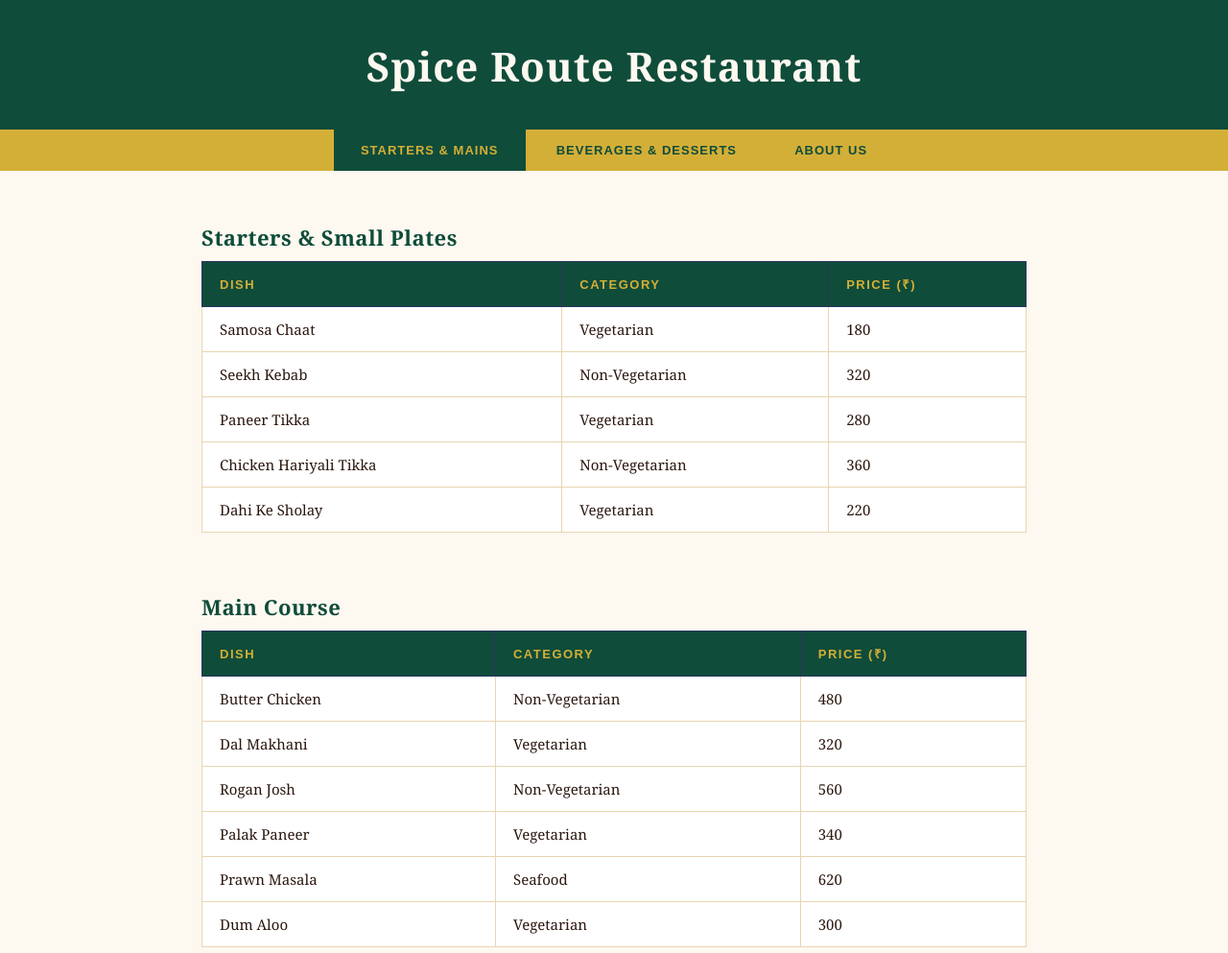
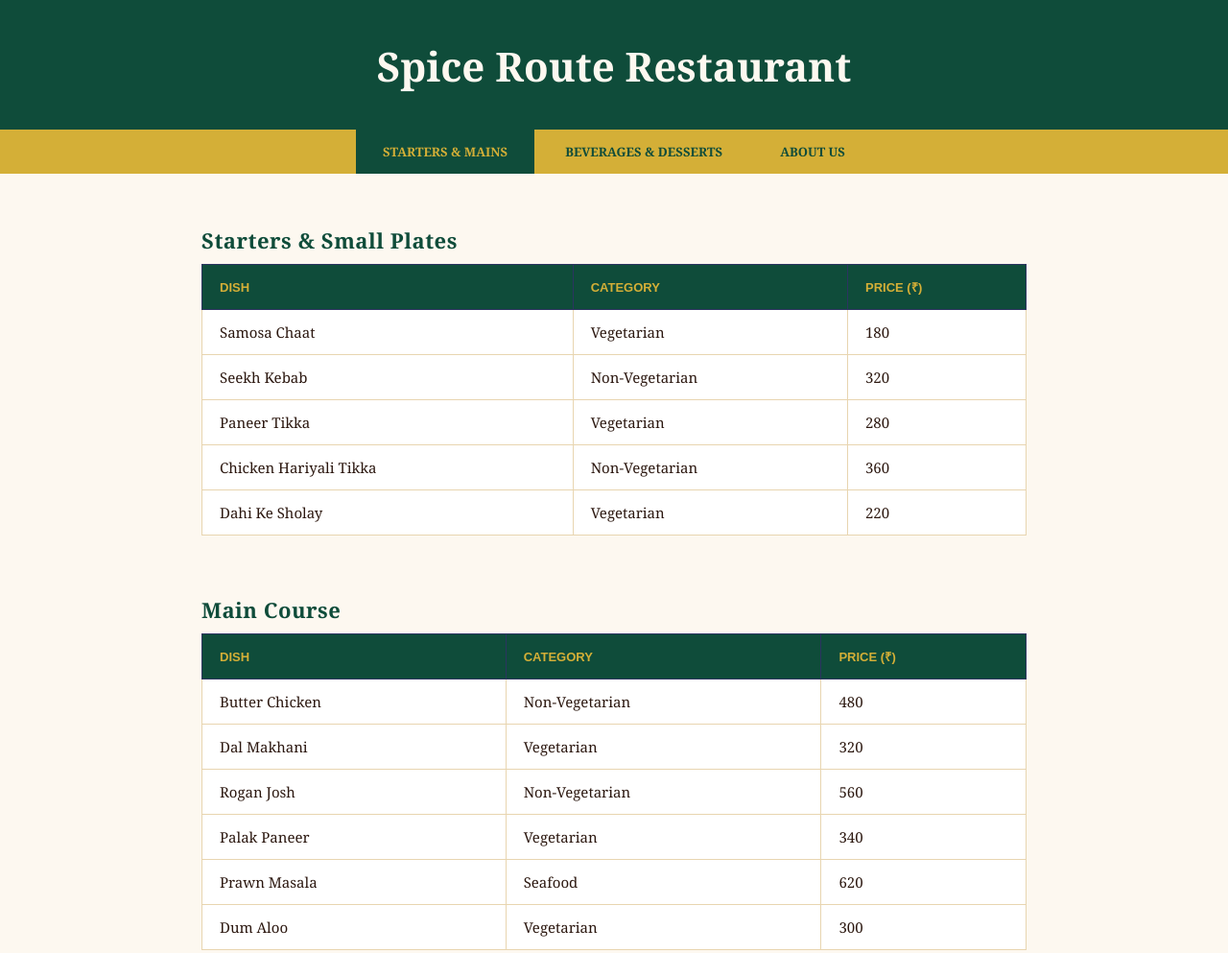
Before and after one commit to mohdnafisalam/PROJECT-RESTAURANT, a plain HTML site: page index.html in a window 1280 px wide. Shown: the top 993 px of the page at 96% size. Drawn offline with Linux system fonts and the light colour scheme.

Commit message:
bug fix ii

```diff
--- a/CSS/style.css
+++ b/CSS/style.css
@@ -30,7 +30,6 @@
   font-family: Georgia, serif;
   color: #FDF8F0;
   margin: 0 0 8px;
-  letter-spacing: 1px;
 }
 
 header .subtitle {
@@ -49,15 +48,13 @@
 }
 
 nav.menu-nav a {
-  font-family: Arial, Helvetica, sans-serif;
   font-size: 13px;
   color: #0F4C3A;
   text-decoration: none;
   display: inline-block;
   padding: 14px 28px;
-  letter-spacing: 1px;
   text-transform: uppercase;
-  font-weight: bold;
+  font-weight: 600;
 }
 
 nav.menu-nav a.active {
@@ -102,7 +99,6 @@
   color: #D4AF37;
   font-family: Arial, Helvetica, sans-serif;
   font-size: 13px;
-  letter-spacing: 1.5px;
   text-transform: uppercase;
   padding: 14px 18px;
   text-align: left;
@@ -134,5 +130,4 @@
   color: #D4AF37;
   font-size: 12px;
   margin-top: 8px;
-  letter-spacing: 0.5px;
 }
```
